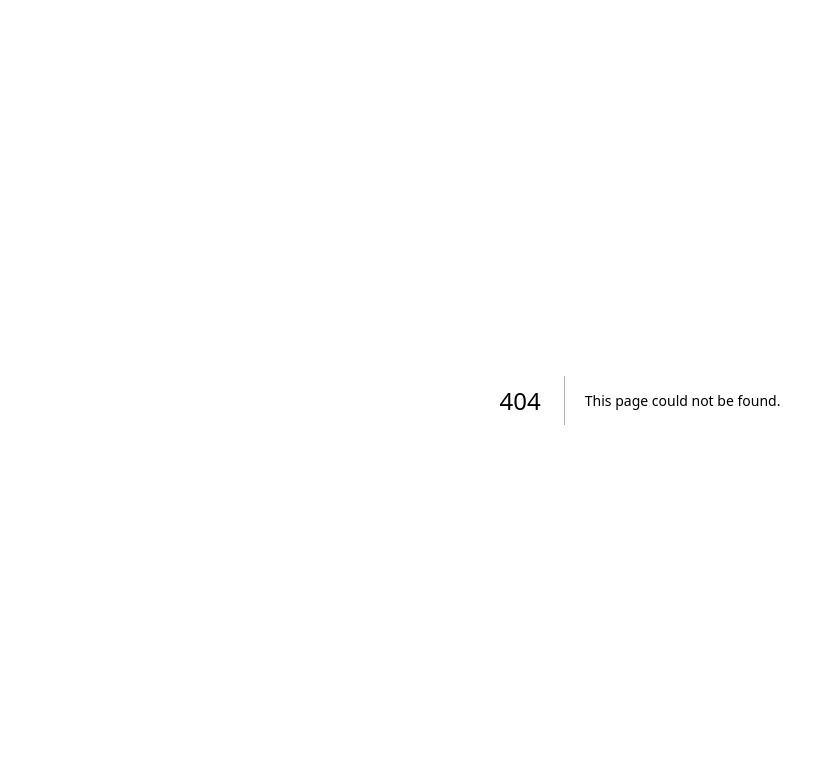
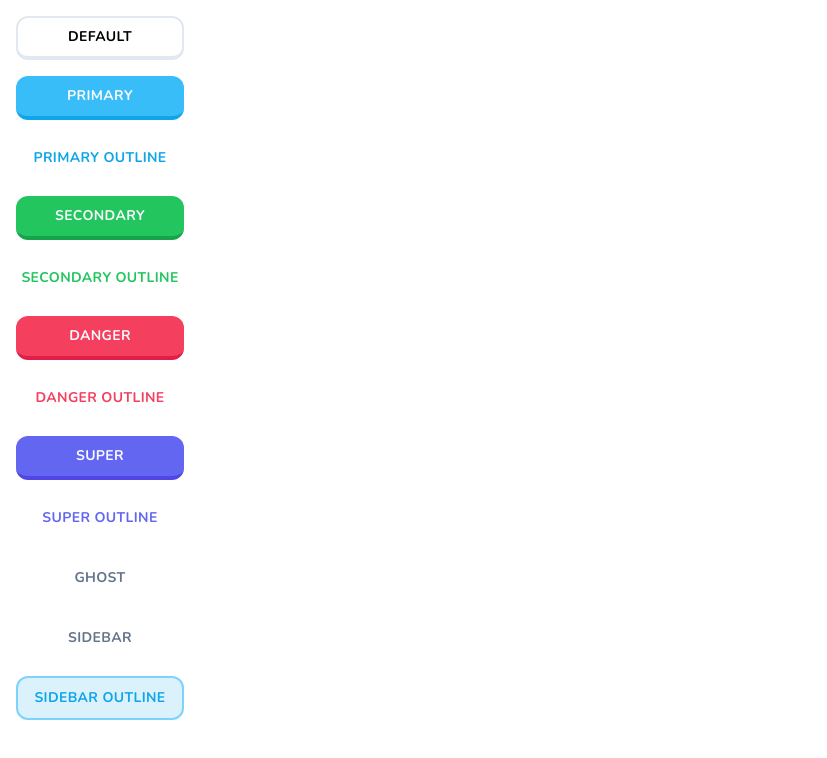
Before and after one commit to alexmihai288/duolingo-clone, a Next.js app: page /buttons in a window 1280 px wide. Before the commit this address had no page. Shown: the top 758 px of the page, without its empty margins (0-827 px from the left). Built offline with nearby package versions, Linux system fonts and the light colour scheme.

Commit message:
chore - button variants

```diff
--- /dev/null
+++ b/app/buttons/page.tsx
@@ -0,0 +1,31 @@
+import { Button } from "@/components/ui/button";
+import React from "react";
+
+const ButtonsPage = () => {
+  return (
+    <div className="p-4 space-y-4 flex flex-col max-w-[200px]">
+      <Button>Default</Button>
+
+      <Button variant="primary">Primary</Button>
+      <Button variant="primaryOutline">Primary Outline</Button>
+
+      <Button variant="secondary">Secondary</Button>
+      <Button variant="secondaryOutline">Secondary Outline</Button>
+
+      <Button variant="danger">Danger</Button>
+      <Button variant="dangerOutline">Danger Outline</Button>
+
+      <Button variant="super">Super</Button>
+      <Button variant="superOutline">Super Outline</Button>
+
+      <Button variant="ghost">Ghost</Button>
+
+
+      <Button variant="sidebar">Sidebar</Button>
+      <Button variant="sidebarOutline">Sidebar Outline</Button>
+
+    </div>
+  );
+};
+
+export default ButtonsPage;
--- a/app/page.tsx
+++ b/app/page.tsx
@@ -1,8 +1,9 @@
+import { Button } from "@/components/ui/button";
 
 export default function Home() {
   return (
   <div>
-    <p>Hello</p>
+   <Button size="lg">Click</Button>
   </div>
   );
 }
--- /dev/null
+++ b/components/ui/button.tsx
@@ -0,0 +1,68 @@
+import * as React from "react";
+import { Slot } from "@radix-ui/react-slot";
+import { cva, type VariantProps } from "class-variance-authority";
+
+import { cn } from "@/lib/utils";
+
+const buttonVariants = cva(
+  "inline-flex items-center justify-center whitespace-nowrap rounded-xl text-sm font-bold ring-offset-background transition-colors focus-visible:outline-none focus-visible:ring-2 focus-visible:ring-ring focus-visible:ring-offset-2 disabled:pointer-events-none disabled:opacity-50 uppercase tracking-wide",
+  {
+    variants: {
+      variant: {
+        default:
+          "bg-white text-black border-slate-200 border-2 border-b-[4px] active:border-b-2 hover:text-slate-500",
+        primary:
+          "bg-sky-400 text-primary-foreground hover:bg-sky-400/90 border-sky-500 border-b-4 active:border-b-0",
+        primaryOutline: "bg-white text-sky-500 hover:bg-slate-100",
+        secondary:
+          "bg-green-500 text-primary-foreground hover:bg-green-500/90 border-green-600 border-b-4 active:border-b-0",
+        secondaryOutline: "bg-white text-green-500 hover:bg-slate-100",
+        danger:
+          "bg-rose-500 text-primary-foreground hover:bg-rose-500/90 border-rose-600 border-b-4 active:border-b-0",
+        dangerOutline: "bg-white text-rose-500 hover:bg-slate-100",
+        super:
+          "bg-indigo-500 text-primary-foreground hover:bg-indigo-500/90 border-indigo-600 border-b-4 active:border-b-0",
+        superOutline: "bg-white text-indigo-500 hover:bg-slate-100",
+        ghost:
+          "bg-transparent text-slate-500 border-transparent border-0 hover:bg-slate-100",
+        sidebar:
+          "bg-transparent text-slate-500 border-2 border-transparent hover:bg-slate-100 transition-none",
+        sidebarOutline:
+          "bg-sky-500/15 text-sky-500 border-sky-300 border-2 hover:bg-sky-500/20 transition-none",
+      },
+      size: {
+        default: "h-11 px-4 py-2",
+        sm: "h-9 px-3",
+        lg: "h-12 px-8",
+        icon: "h-10 w-10",
+        rounded: "rounded-full",
+      },
+    },
+    defaultVariants: {
+      variant: "default",
+      size: "default",
+    },
+  }
+);
+
+export interface ButtonProps
+  extends React.ButtonHTMLAttributes<HTMLButtonElement>,
+    VariantProps<typeof buttonVariants> {
+  asChild?: boolean;
+}
+
+const Button = React.forwardRef<HTMLButtonElement, ButtonProps>(
+  ({ className, variant, size, asChild = false, ...props }, ref) => {
+    const Comp = asChild ? Slot : "button";
+    return (
+      <Comp
+        className={cn(buttonVariants({ variant, size, className }))}
+        ref={ref}
+        {...props}
+      />
+    );
+  }
+);
+Button.displayName = "Button";
+
+export { Button, buttonVariants };
--- a/package.json
+++ b/package.json
@@ -9,6 +9,7 @@
     "lint": "next lint"
   },
   "dependencies": {
+    "@radix-ui/react-slot": "^1.1.0",
     "class-variance-authority": "^0.7.0",
     "clsx": "^2.1.1",
     "lucide-react": "^0.399.0",
```
Also changed, not shown: 1 other file (tests, documents, lock files or other folders).
